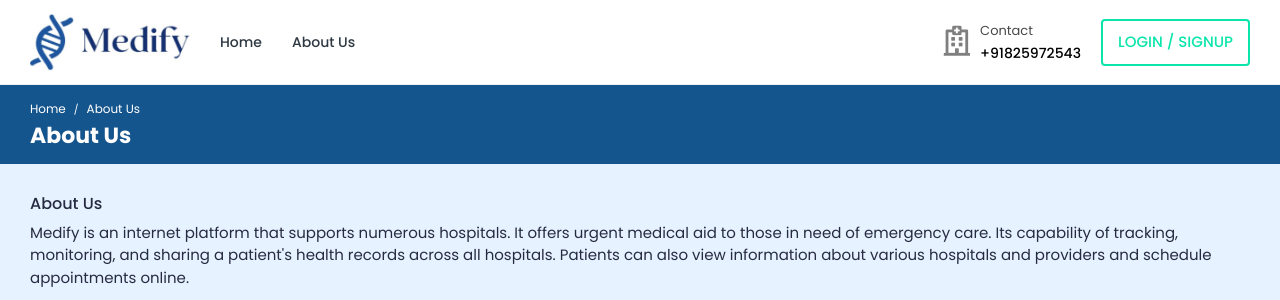
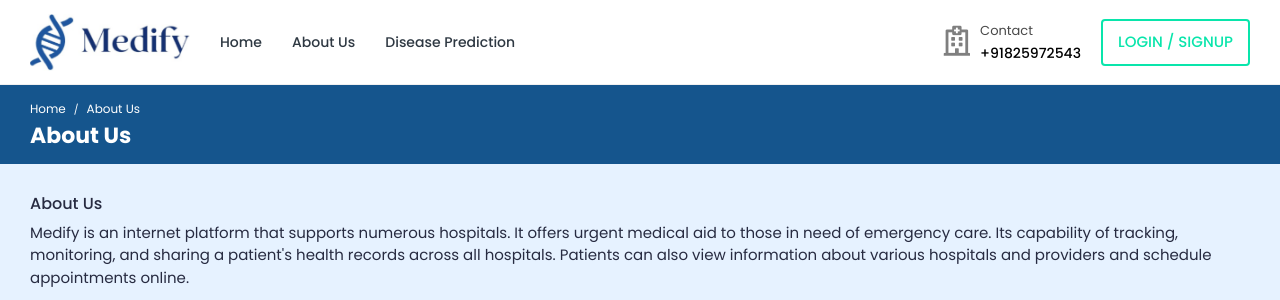
Before and after one commit to vaibhav129/Medify, a Django app: page /about-us/ in a window 1280 px wide. Shown: the top 300 px of the page. Run offline with Django 4.2, Linux system fonts and the light colour scheme; some libraries are stand-ins or nearby versions.

Commit message:
Update navbar_home.html

```diff
--- a/templates/navbar_home.html
+++ b/templates/navbar_home.html
@@ -93,7 +93,9 @@
       <li>
         <a href="{% url 'about-us'%}"style="text-decoration: none;">About Us</a>
       </li>
-
+         <li>
+            <a href="https://diseasepredictor-capstone.onrender.com/" target="_blank" style="text-decoration: none;">Disease Prediction</a>
+        </li>
       {% if user.is_authenticated and user.is_doctor or user.is_patient %}
       <li><a href="{% url 'multiple-hospital' %}" style="text-decoration: none;">Hospital</a></li>
       {% endif %}
```
